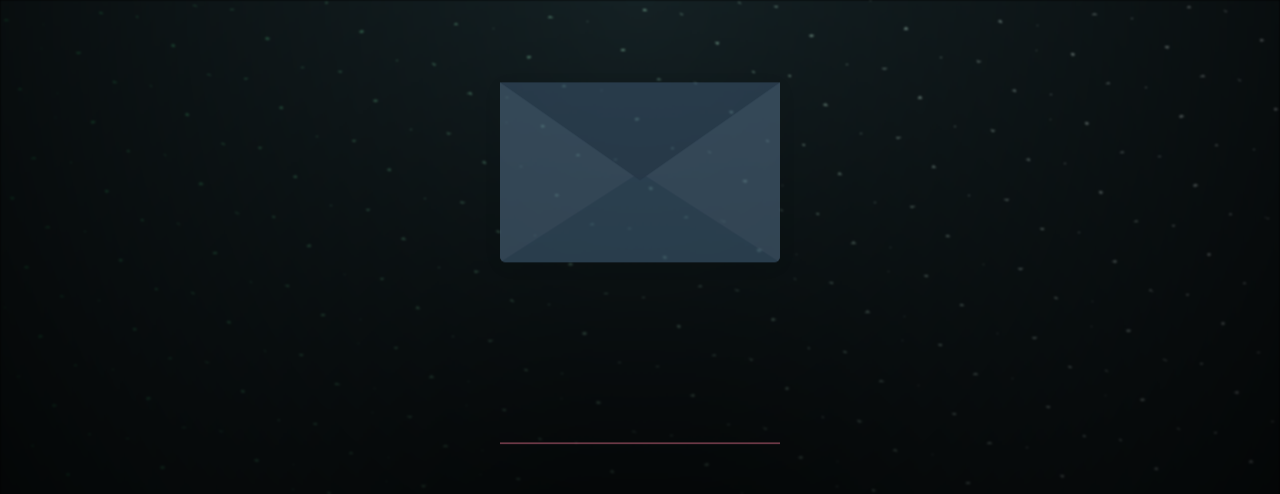
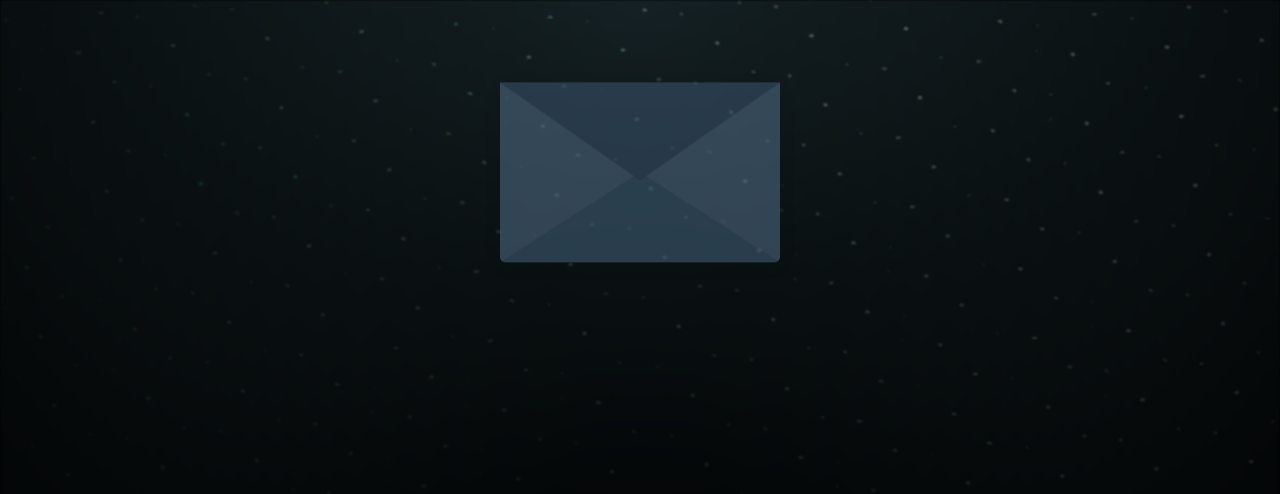
Before and after one commit to fcresian/envelope, a plain HTML site: page index.html in a window 1280 px wide. Shown: the top 494 px of the page. Drawn offline with nearby package versions, Linux system fonts and the light colour scheme.

Commit message:
Add files via upload

```diff
--- a/index.html
+++ b/index.html
@@ -127,7 +127,6 @@
             height: 380px;
             margin-top: 50px;
             animation: float 3s ease-in-out infinite, fadeIn 10s ease-in-out;
-            border-bottom: 2px solid #d46a84; /* Add border line */
             padding-bottom: 20px; /* Add space below the border */
         }
 
```
